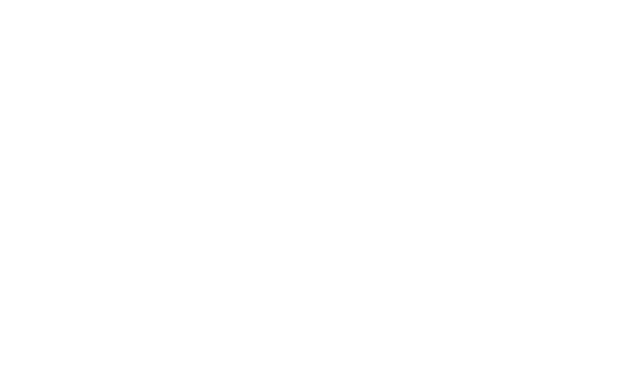
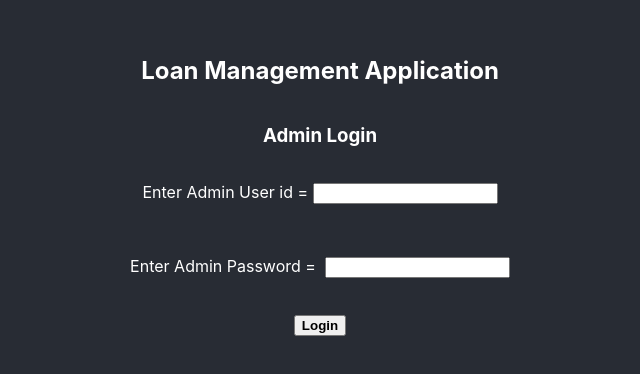
Before and after one commit to mysticidiot/bootcamp-b3t3-loan-admin-management-frontend, a React (Create React App) app: page /login in a window 1280 px wide. Before the commit this address had no page. Shown: the part 214-588 px from the top of the page, without its empty margins (320-960 px from the left). Built offline with nearby package versions, Linux system fonts and the light colour scheme.

Commit message:
Added Login Page

```diff
--- a/package.json
+++ b/package.json
@@ -1,5 +1,6 @@
 {
   "name": "b3t3-loan-admin-management-frontend",
+  "homepage" : ".",
   "version": "0.1.0",
   "private": true,
   "dependencies": {
--- a/src/App.js
+++ b/src/App.js
@@ -1,20 +1,25 @@
+
 import './App.css';
 import HelloWorld from './pages/hello_world';
 import { BrowserRouter, Routes, Route} from 'react-router-dom';
 import AdminDashboard from './pages/admin_dashboard'
 import LoanCardManagement from './pages/loan_card_management'
 import CustomerDataManagement from './pages/customer_data_management';
+import Login from './pages/login';
 import ItemsMasterData from './pages/items_master_data';
 
 function App() {
   return (
     <BrowserRouter>
       <Routes>
+
         <Route path ="helloworld" element = {<HelloWorld/>} />
         <Route path ="dashboard" element = {<AdminDashboard/>} />
         <Route path = "loanCardManagement" element = {<LoanCardManagement/>}/>
         <Route path = "customerDataManagement" element = {<CustomerDataManagement/>}/>
         <Route path = "itemsMasterData" element = {<ItemsMasterData/>}/>
+        <Route path = "login" element = {<Login/>}/>
+        <Route path = "" element = {<Login/>}/>
       </Routes>
     </BrowserRouter>
   );
--- a/src/pages/admin_dashboard.js
+++ b/src/pages/admin_dashboard.js
@@ -1,12 +1,34 @@
-import { useNavigate } from "react-router-dom";
+import { useEffect, useState } from "react";
+import { Navigate, useNavigate } from "react-router-dom";
 
-export default function AdminDashboard() {
+function AdminDashboard() {
+    const loggedInUser = localStorage.getItem("authenticated");
     const navigate = useNavigate();
+    const [authenticated, setauthenticated] = useState(null);
     const adminButtonOnClick = (e) =>{
         let buttonName = e.target.name;
         navigate('/' + buttonName)
     }
+    // useEffect(() => {
 
+
+    //     console.log(loggedInUser);
+    //     if(loggedInUser)
+    //     {
+    //         console.log("Hi");
+    //         setauthenticated(loggedInUser);
+
+    //     }
+
+    //     console.log("Hello");
+
+    // },[console.log("Rishabh")]);
+    if(!loggedInUser)
+    {
+        alert("Please Login");
+        return <Navigate replace to = "/"></Navigate>;
+    }
+    else{
         return (
             <div className = "dashboard-container">
                 <div><b>Loan Management Application</b></div>
@@ -19,5 +41,12 @@
             </div>
         );
 
+    }
+
+
+
+
 
 }
+
+export default AdminDashboard;
--- /dev/null
+++ b/src/pages/login.css
@@ -0,0 +1,10 @@
+.login-page {
+  background-color: #282c34;
+  min-height: 100vh;
+  display: flex;
+  flex-direction: column;
+  align-items: center;
+  justify-content: center;
+
+  color:white;
+}
--- /dev/null
+++ b/src/pages/login.js
@@ -0,0 +1,57 @@
+import { isLabelWithInternallyDisabledControl } from '@testing-library/user-event/dist/utils';
+import React, { useState } from 'react';
+import './login.css';
+
+import AdminDashboard from './admin_dashboard';
+import {Redirect} from 'react-router';
+import { useNavigate, Navigate } from 'react-router-dom';
+
+export default function Login() {
+
+    const [authenticated, setauthenticated] = useState(
+        localStorage.getItem(localStorage.getItem("authenticated") || false));
+
+    const navigate = useNavigate();
+
+    const loginfunc = () =>
+    {
+            if(document.getElementById("user-value").value === "Admin" && document.getElementById("pass-value").value === "Admin")
+            {
+                alert("Successful!");
+                //<AdminDashboard/>
+                localStorage.setItem("authenticated", true)  ;
+                navigate("/dashboard") ;
+                //return <Navigate replace to = "/dashboard"></Navigate>
+
+
+            }
+            else{
+                alert("Username or Password is wrong!");
+            }
+
+    }
+    return(
+        <div className="login-page">
+            <h2>Loan Management Application</h2>
+            <h3>Admin Login</h3>
+            <div className='uname-container'>
+                <p>Enter Admin User id =&nbsp;
+                <input type='Text' id = 'user-value' required></input>
+                </p>
+                <br></br>
+            </div>
+            <div className='pass-container'>
+                <p>Enter Admin Password = &nbsp;
+                <input type='password' id = 'pass-value' required></input>
+                </p>
+                <br></br>
+            </div>
+            <div className='submit'>
+                <button name='login-button' onClick={loginfunc}><b>Login</b></button>
+            </div>
+        </div>
+    );
+
+}
+
+//export default Login;
```
Also changed, not shown: src/pages/navigate.js (added, +26 -0 lines). Lines whose indentation alone changed are shown as unchanged.
